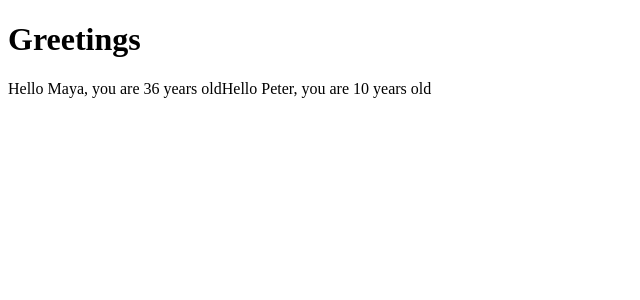
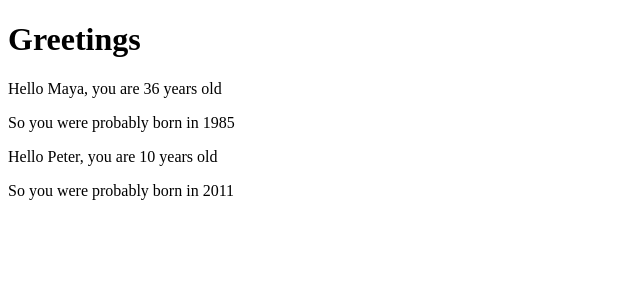
Before and after one commit to danushka9999/Helsinki-uni-fullstack-work, a React (Create React App) app in the folder part1/lessonWork/: page / in a window 1280 px wide. Shown: the top 300 px of the page, without its empty margins (0-640 px from the left). Built offline with nearby package versions, Linux system fonts and the light colour scheme.

Commit message:
Component helper fuctions

```diff
--- a/part1/lessonWork/src/App.js
+++ b/part1/lessonWork/src/App.js
@@ -1,8 +1,15 @@
 import React from 'react'
 const Hello = (props) => {
+  const bornYear = () => {
+    const yearNow = new Date().getFullYear()
+    return yearNow - props.age
+  }
   return (
     <>
-       Hello {props.name}, you are {props.age} years old
+      <p>
+        Hello {props.name}, you are {props.age} years old
+      </p>
+      <p>So you were probably born in {bornYear()}</p>
     </>
   )
 }
```
